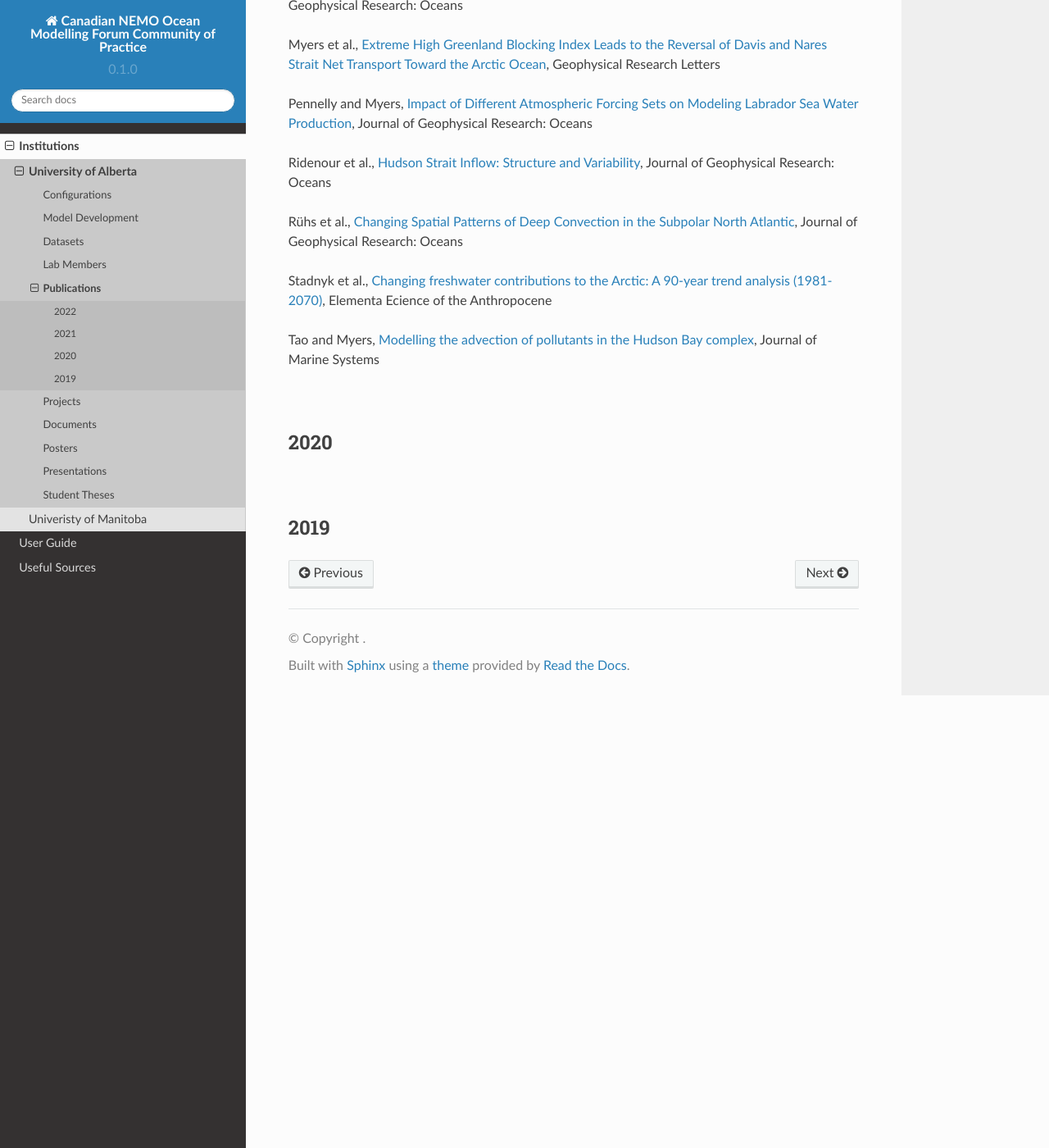
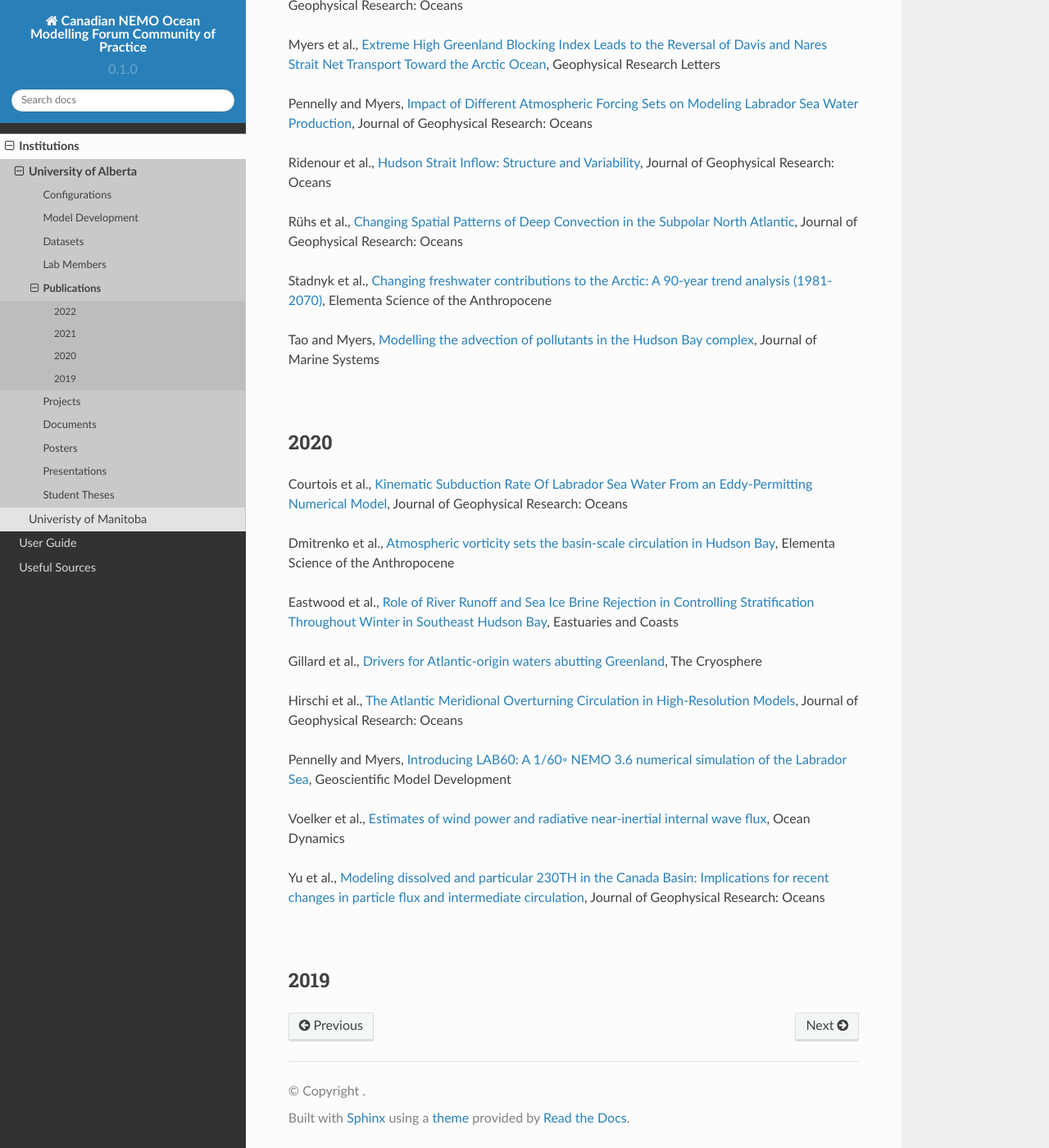
Before and after one commit to UofA-NEMO/Canadian-NEMO-Ocean-Modelling-Forum-Community-of-Practice, a Sphinx documentation site: the page built from docs/Institutions/UofA/Publications.rst, in a window 1280 px wide and 1400 px high, scrolled down 1021 px. Shown: the whole window at 82% size. Built offline with Sphinx 7.4.7 and the Read the Docs theme 2.0.0, drawn with Linux system fonts in a browser that asks for light colours; pages that are not in the unit, such as notebooks, are missing from menus.

Commit message:
Update Publications.rst

```diff
--- a/docs/Institutions/UofA/Publications.rst
+++ b/docs/Institutions/UofA/Publications.rst
@@ -35,7 +35,7 @@ Ridenour et al., `Hudson Strait Inflow: Structure and Variability <https://doi.o
 
 Rühs et al., `Changing Spatial Patterns of Deep Convection in the Subpolar North Atlantic <https://doi.org/10.1029/2021JC017245>`_, Journal of Geophysical Research: Oceans
 
-Stadnyk et al., `Changing freshwater contributions to the Arctic: A 90-year trend analysis (1981-2070) <https://doi.org/10.1525/elementa.2020.00098>`_, Elementa Ecience of the Anthropocene
+Stadnyk et al., `Changing freshwater contributions to the Arctic: A 90-year trend analysis (1981-2070) <https://doi.org/10.1525/elementa.2020.00098>`_, Elementa Science of the Anthropocene
 
 Tao and Myers, `Modelling the advection of pollutants in the Hudson Bay complex <https://doi.org/10.1016/j.jmarsys.2020.103474>`_, Journal of Marine Systems
 
@@ -43,6 +43,22 @@ Tao and Myers, `Modelling the advection of pollutants in the Hudson Bay complex
 2020
 ----
 
+Courtois et al., `Kinematic Subduction Rate Of Labrador Sea Water From an Eddy-Permitting Numerical Model <https://doi.org/10.1029/2019JC015475>`_, Journal of Geophysical Research: Oceans
+
+Dmitrenko et al., `Atmospheric vorticity sets the basin-scale circulation in Hudson Bay <https://doi.org/10.1525/elementa.049>`_, Elementa Science of the Anthropocene
+
+Eastwood et al., `Role of River Runoff and Sea Ice Brine Rejection in Controlling Stratification Throughout Winter in Southeast Hudson Bay <https://doi.org/10.1007/s12237-020-00698-0>`_, Eastuaries and Coasts
+
+Gillard et al., `Drivers for Atlantic-origin waters abutting Greenland <https://doi.org/10.5194/tc-14-2729-2020>`_, The Cryosphere
+
+Hirschi et al., `The Atlantic Meridional Overturning Circulation in High-Resolution Models <https://doi.org/10.1029/2019JC015522>`_, Journal of Geophysical Research: Oceans
+
+Pennelly and Myers, `Introducing LAB60: A 1/60◦ NEMO 3.6 numerical simulation of the Labrador Sea <https://doi.org/10.5194/gmd-13-4959-2020>`_, Geoscientific Model Development
+
+Voelker et al., `Estimates of wind power and radiative near-inertial internal wave flux <https://doi.org/10.1007/s10236-020-01388-y>`_, Ocean Dynamics
+
+Yu et al., `Modeling dissolved and particular 230TH in the Canada Basin: Implications for recent changes in particle flux and intermediate circulation <https://doi.org/10.1029/2019JC015640>`_, Journal of Geophysical Research: Oceans
+
 |
 2019
 ----
```
